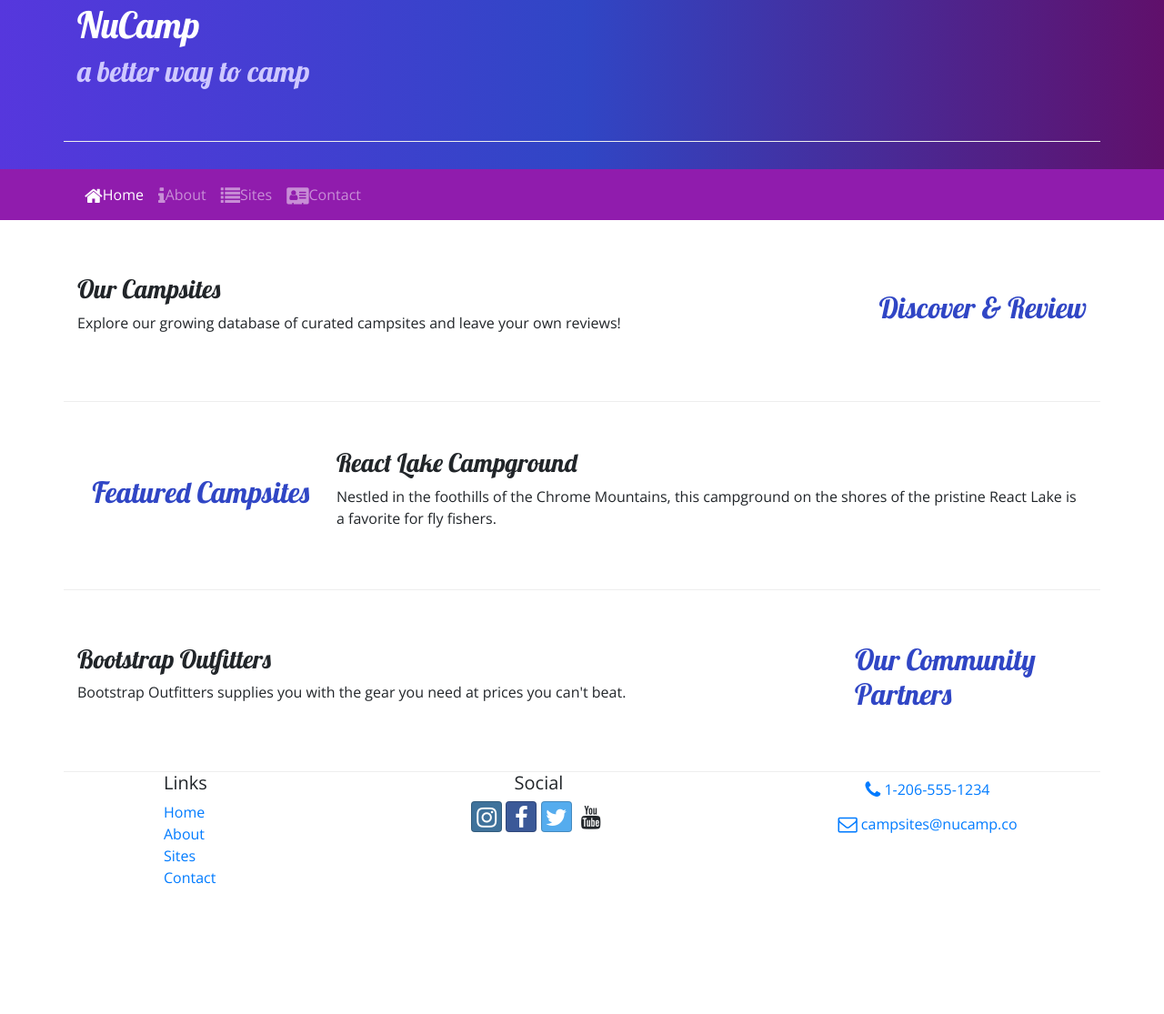
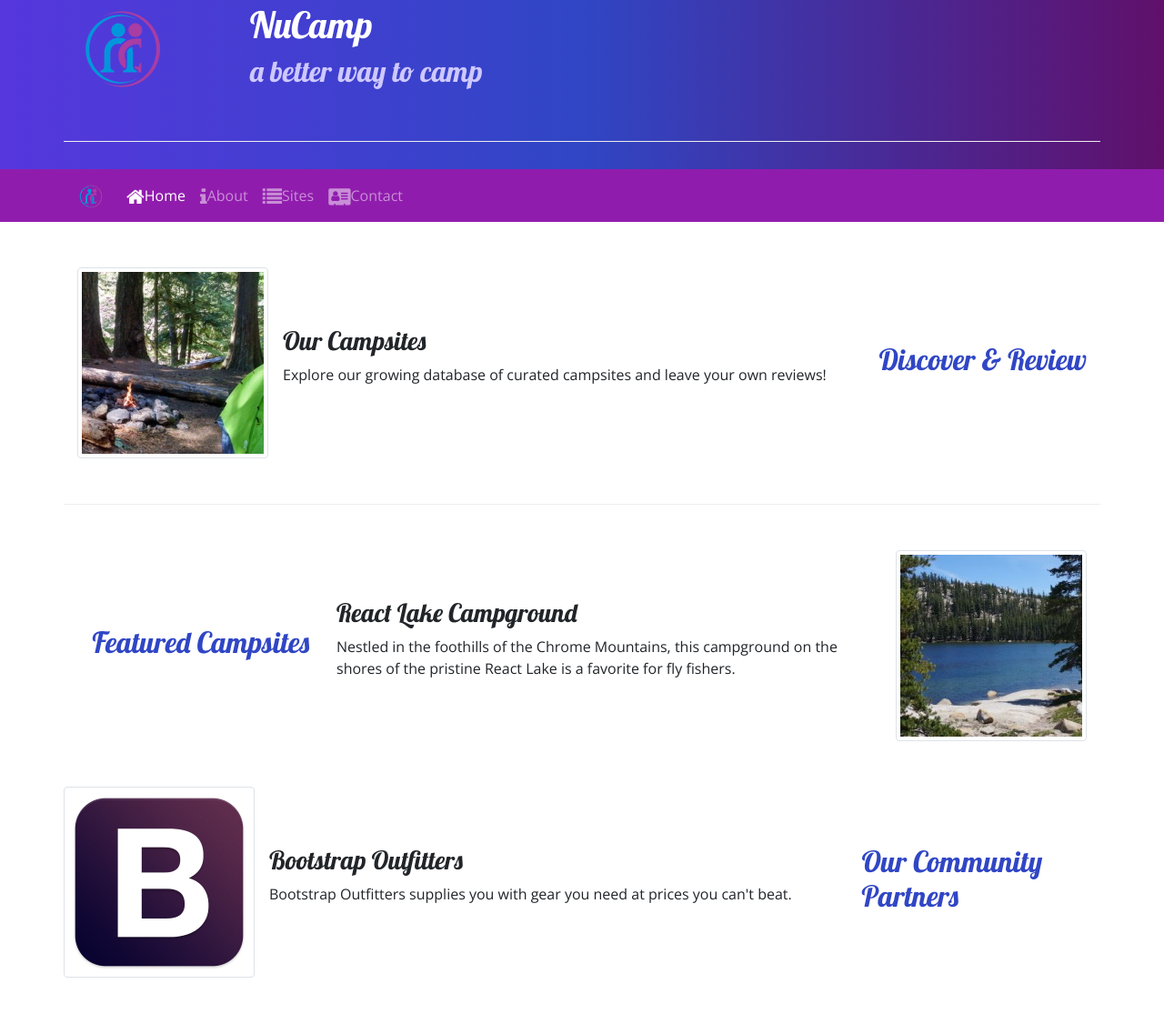
Before and after one commit to Neetha09/week2, a website: page index.html in a window 1280 px wide. Shown: the part 77-1192 px from the top of the page at 91% size. Before the commit the page ends 1070 px from the top, so only its background shows below. Drawn offline with nearby package versions, Linux system fonts and the light colour scheme.

Commit message:
week 2 assignment task 1

```diff
--- a/index.html
+++ b/index.html
@@ -19,6 +19,9 @@
     <header class="jumbotron  jumbotron-fluid">
         <div class="container">
             <div class="row row-content">
+                <div class="col-4 col-sm-3 col-md-2 align-self-center">
+                    <img src="img/logo.png" class="img-fluid" />
+                 </div>
                 <div class="col">
                     <h1>NuCamp</h1>
                     <h2>a better way to camp</h2>
@@ -28,7 +31,8 @@
     </header>
     <nav class="navbar navbar-expand-sm navbar-dark sticky-top">
         <div class="container">
-            <button class="navbar-toggler ml-auto" type="button" data-toggle="collapse" data-target="#nucampNavbar">
+            <a class="navbar-brand" href="#"><img src="img/logo.png" height="30" width="30" /></a>
+            <button class="navbar-toggler" type="button" data-toggle="collapse" data-target="#nucampNavbar">
                 <span class="navbar-toggler-icon"></span>
             </button>
             <div class="collapse navbar-collapse" id="nucampNavbar">
@@ -47,9 +51,13 @@
                 <h2 class="text-sm-right">Discover & Review</h2>
             </div>
             <div class="col">
-                <h3>Our Campsites</h3>
-                <p class="d-none d-sm-block">Explore our growing database of curated campsites and leave your own
-                    reviews!</p>
+                <div class="media">
+                    <img class="d-flex mr-3 img-thumbnail" src="img/breadcrumb-trail-thumb.jpg" alt="Breadcrumb Trail" />
+                    <div class="media-body align-self-center">
+                        <h3>Our Campsites</h3>
+                        <p class="d-none d-sm-block">Explore our growing database of curated campsites and leave your own reviews!</p>
+                    </div>
+                </div>
             </div>
         </div>
 
@@ -58,9 +66,13 @@
                 <h2 class="text-sm-right">Featured Campsites</h2>
             </div>
             <div class="col">
+                <div class="media">
+                    <div class="media-body align-self-center">
                 <h3>React Lake Campground</h3>
                 <p class="d-none d-sm-block">Nestled in the foothills of the Chrome Mountains, this campground on the
                     shores of the pristine React Lake is a favorite for fly fishers.</p>
+                </div>
+                <img class="d-flex ml-3 img-thumbnail" src="img/react-lake-thumb.jpg" alt="React Lake Campground" />
             </div>
         </div>
 
@@ -69,9 +81,13 @@
                 <h2>Our Community Partners</h2>
             </div>
             <div class="col">
-                <h3>Bootstrap Outfitters</h3>
-                <p class="d-none d-sm-block">Bootstrap Outfitters supplies you with the gear you need at prices you
-                    can't beat.</p>
+                <div class="media">
+                    <img class="d-flex mr-3 img-thumbnail" src="img/bootstrap-thumb.png" alt="Bootstrap Outfitters" />
+                    <div class="media-body align-self-center">
+                        <h3>Bootstrap Outfitters</h3>
+        				<p class="d-none d-sm-block">Bootstrap Outfitters supplies you with gear you need at prices you can't beat.</p>
+                    </div>
+                </div>
             </div>
         </div>
     </div>
```
Also changed, not shown: aboutus.html (+4 -2 lines), contactus.html (+5 -2 lines), img/bootstrap-thumb.png (added), img/breadcrumb-trail-thumb.jpg (added), img/breadcrumb-trail.jpg (added), img/chrome-river-thumb.jpg (added), img/chrome-river.jpg (added), img/logo.png (added), img/react-lake-thumb.jpg (added), img/react-lake.jpg (added).
